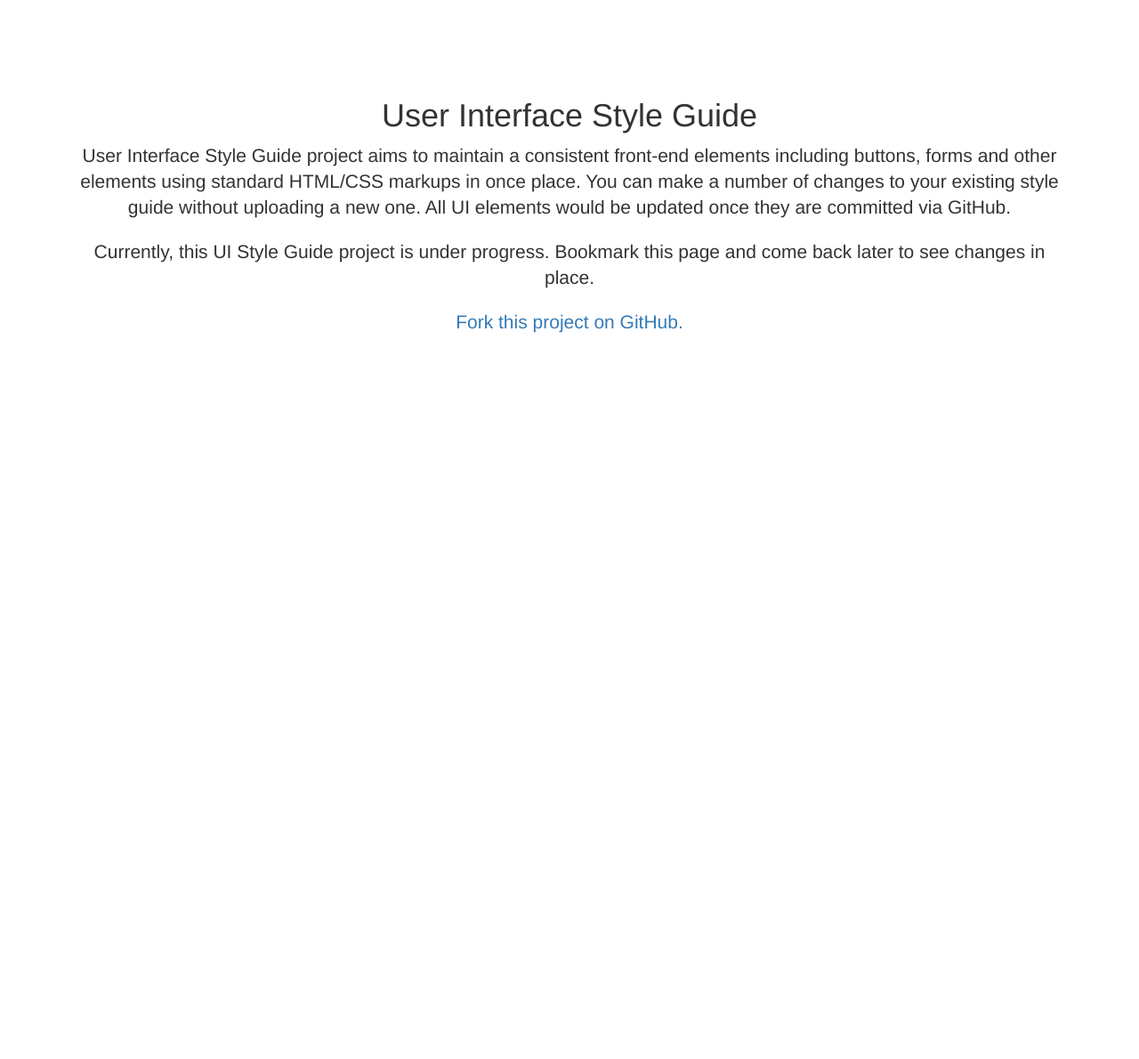
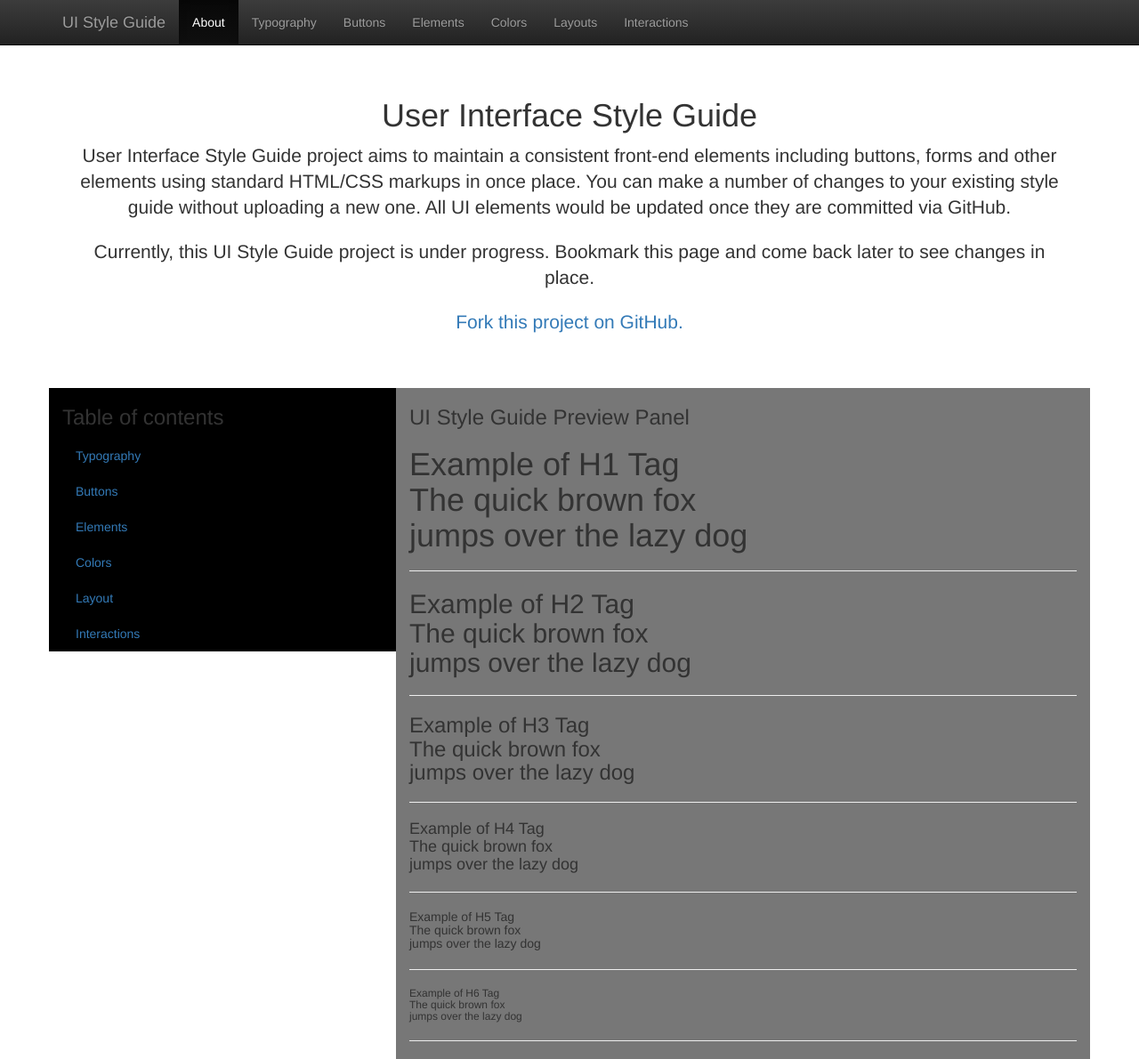
Before and after one commit to abinashmohanty/ui-style-guide, a Jekyll site: the page index.html, which Jekyll copies as it is, in a window 1280 px wide and 1190 px high. Shown: the whole window at 89% size. Built offline with Jekyll 4.4.1, drawn with Linux system fonts in a browser that asks for light colours; nearby versions of some CDN libraries.

Commit message:
index file updated and css added

```diff
--- /dev/null
+++ b/css/custom.css
@@ -0,0 +1,2 @@
+.col-md-4 {background-color: #000;}
+.col-md-8 {background-color: #777;}
--- a/index.html
+++ b/index.html
@@ -7,6 +7,7 @@
     <meta name="author" content="Abinash Mohanty">
     <title>UI Style Guide for Website</title>
     <link rel="shortcut icon" href="">
+    <link href="/css/custom.css" rel="stylesheet">
     <link rel="stylesheet" href="https://maxcdn.bootstrapcdn.com/bootstrap/3.3.4/css/bootstrap.min.css">
     <link rel="stylesheet" href="https://maxcdn.bootstrapcdn.com/bootstrap/3.3.4/css/bootstrap-theme.min.css">
     <style>body{padding-top:50px;}.starter-template{padding:40px 15px;text-align:center;}</style>
@@ -19,7 +20,7 @@
 
 <body>
 
-<!--
+
     <nav class="navbar navbar-inverse navbar-fixed-top" role="navigation">
         <div class="container">
             <div class="navbar-header">
@@ -29,19 +30,23 @@
                     <span class="icon-bar"></span>
                     <span class="icon-bar"></span>
                 </button>
-                <a class="navbar-brand" href="#">Project name</a>
+                <a class="navbar-brand" href="#">UI Style Guide</a>
             </div>
 
             <div class="collapse navbar-collapse">
                 <ul class="nav navbar-nav">
-                    <li class="active"><a href="#">Home</a></li>
-                    <li><a href="#about">About</a></li>
-                    <li><a href="#contact">Contact</a></li>
+                    <li class="active"><a href="#about">About</a></li>
+                    <li><a href="#typography">Typography</a></li>
+                    <li><a href="#buttons">Buttons</a></li>
+                    <li><a href="#elements">Elements</a></li>
+                    <li><a href="#colors">Colors</a></li>
+                    <li><a href="#layouts">Layouts</a></li>
+                    <li><a href="#interactioins">Interactions</a></li>
                 </ul>
             </div>
         </div>
     </nav>
- navigation is hidden for the time being-->
+
 
     <div class="container">
         <div class="starter-template">
@@ -55,6 +60,38 @@
                 <!-- add links later <p>Additionally, you can get in touch with me via</p> -->
 
         </div>
+        <div>
+            <div class="row">
+                <div class="col-md-4">
+                <h3>Table of contents</h3>
+                <ul class="nav bs-docs-sidenav">
+                    <li class=""><a href="#typography">Typography</a></li>
+                    <li class=""><a href="#buttons">Buttons</a></li>
+                    <li class=""><a href="#elements">Elements</a></li>
+                    <li class=""><a href="#colors">Colors</a></li>
+                    <li id="layouts" class=""><a href="#layout">Layout</a></li>
+                    <li class=""><a href="#interactions">Interactions</a></li>
+                </ul>
+                </div>
+                <div class="col-md-8">
+                <div class="bs-docs-section">
+                    <h3>UI Style Guide Preview Panel</h3>
+                    <h1>Example of H1 Tag <br>The quick brown fox <br>jumps over the lazy dog</h1>
+                    <hr>
+                    <h2>Example of H2 Tag <br>The quick brown fox <br>jumps over the lazy dog</h2>
+                    <hr>
+                    <h3>Example of H3 Tag <br>The quick brown fox <br>jumps over the lazy dog</h3>
+                    <hr>
+                    <h4>Example of H4 Tag <br>The quick brown fox <br>jumps over the lazy dog</h4>
+                    <hr>
+                    <h5>Example of H5 Tag <br>The quick brown fox <br>jumps over the lazy dog</h5>
+                    <hr>
+                    <h6>Example of H6 Tag <br>The quick brown fox <br>jumps over the lazy dog</h6>
+                    <hr>
+                </div>
+                </div>
+            </div>
+        </div>
     </div>
 
     <script src="https://ajax.googleapis.com/ajax/libs/jquery/1.11.1/jquery.min.js"></script>
```
